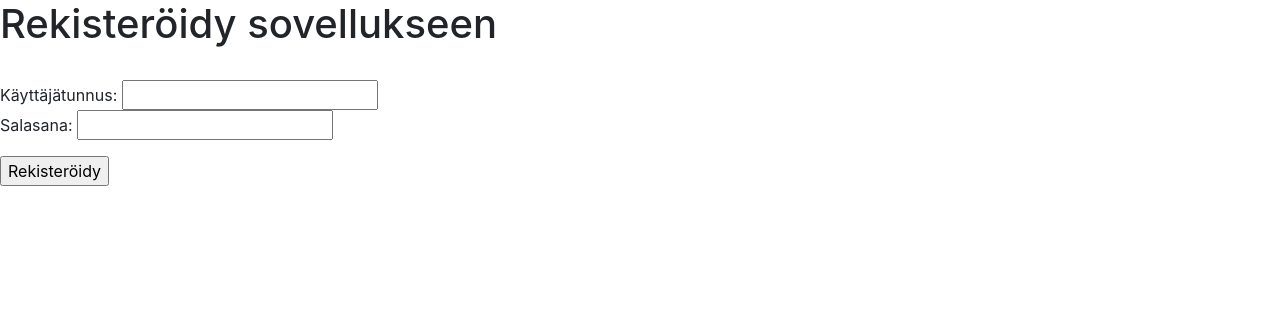
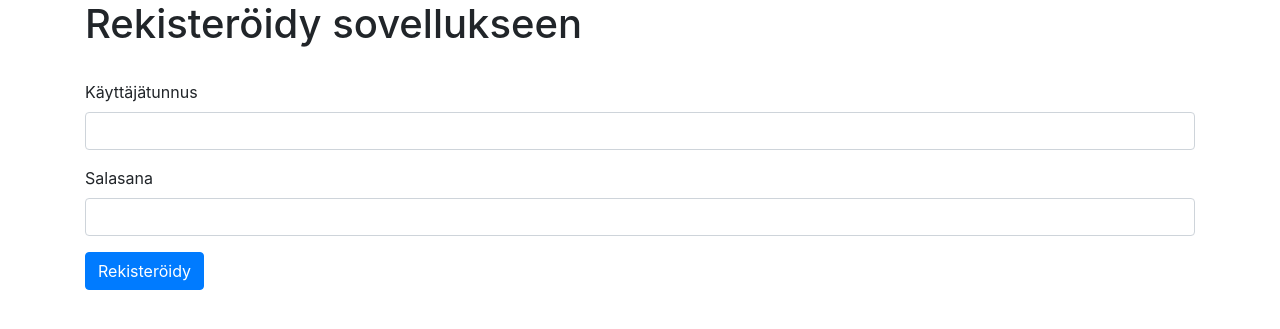
Before and after one commit to ellisrnm/Tapahtumasovellus, a Flask app: page /register in a window 1280 px wide. Shown: the part 128-457 px from the top of the page. Run offline with Flask 2, Linux system fonts and the light colour scheme; some libraries are stand-ins or nearby versions.

Commit message:
Update form layout

```diff
--- a/templates/register.html
+++ b/templates/register.html
@@ -1,12 +1,20 @@
 {% extends "layout.html" %}
 
 {% block content %}
-<h1>Rekisteröidy sovellukseen</h1><br>
-<form action="/register" method="post">
-    Käyttäjätunnus: <input type="text" name="username">
-    <p>
-    Salasana: <input type="password" name="password">
-    <p>
-    <input type="submit" value="Rekisteröidy">
+<div class="container">
+    <h1>Rekisteröidy sovellukseen</h1><br>
+    <form action="/register" method="post">
+        <div class="form-group">
+            <label>Käyttäjätunnus</label>
+            <input type="text" class="form-control" name="username">
+        </div>
+        <div class="form-group">
+            <label>Salasana</label>
+            <input type="password" class="form-control" name="password">
+        </div>
+        <div class="form-group">
+            <button type="submit" class="btn btn-primary">Rekisteröidy</button>
+        </div>
     </form>
+</div>
 {% endblock %}
```
Also changed, not shown: templates/login.html (+15 -7 lines).
